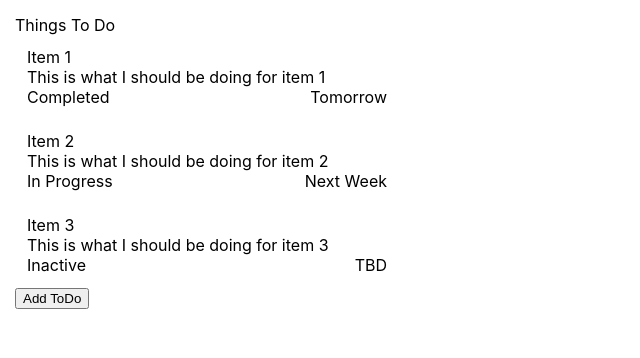
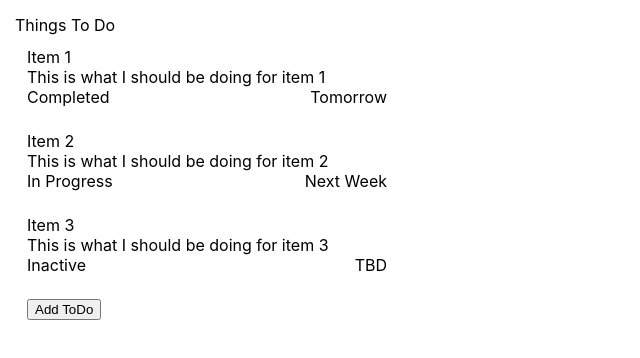
Before and after one commit to dru1208/to_do_challenge, a React (Create React App) app: page / in a window 1280 px wide. Shown: the top 358 px of the page, without its empty margins (0-640 px from the left). Built offline with nearby package versions, Linux system fonts and the light colour scheme.

Commit message:
[ah] styling of form and button

```diff
--- a/src/components/ToDos.css
+++ b/src/components/ToDos.css
@@ -4,7 +4,7 @@
 }
 
 .list-button {
-
+  margin: 12px;
 }
 
 .item-container {
@@ -19,3 +19,7 @@
   flex-direction: row;
   justify-content: space-between;
 }
+
+.form-container {
+  padding: 12px;
+}
```
